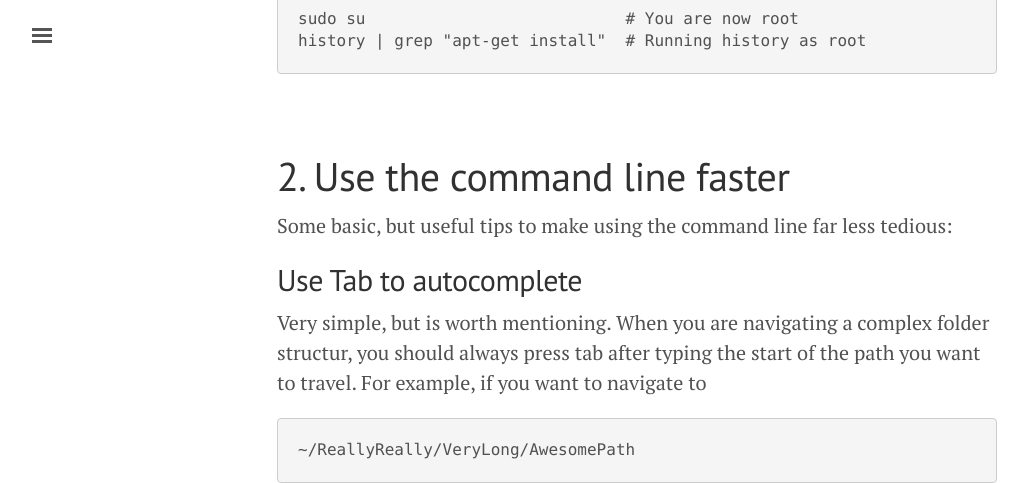
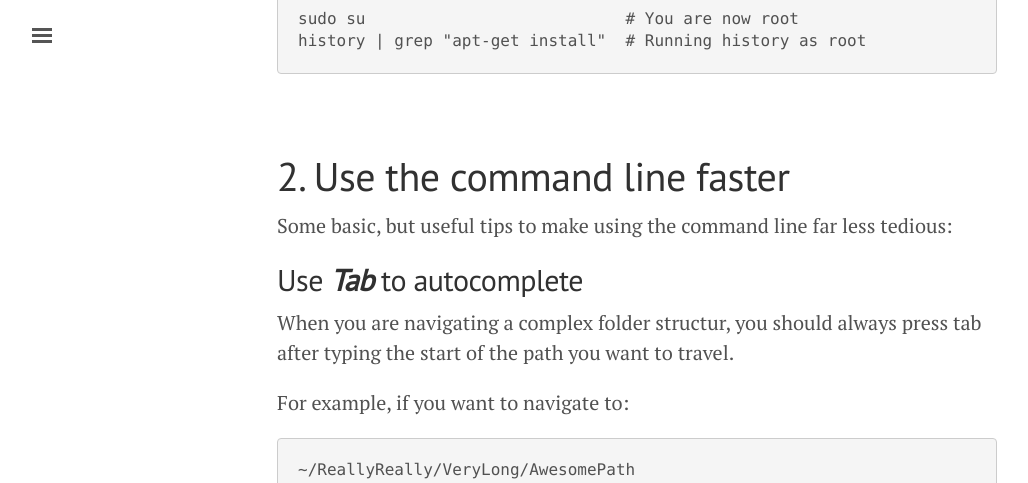
Before and after one commit to JohannesMP/com.johannesmp.blog, a Jekyll site: the page built from _posts/2017-02-12-Quick-SSH-Workflow-tips.md, in a window 1280 px wide and 1400 px high, scrolled down 1917 px, cut to the strip 0-483 px from the top of the window. Shown: the whole strip, without its empty margins (3-1031 px from the left). Built offline with Jekyll 4.4.1, drawn with Linux system fonts in a browser that asks for light colours; nearby versions of some CDN libraries; comment, search, counter and statistics services are not loaded; some of the changed text lies outside the part shown.

Commit message:
Updated 2017-02-12-Quick-SSH-Workflow-tips.md

`````diff
--- a/_posts/2017-02-12-Quick-SSH-Workflow-tips.md
+++ b/_posts/2017-02-12-Quick-SSH-Workflow-tips.md
@@ -61,19 +61,23 @@
 
 Some basic, but useful tips to make using the command line far less tedious:
 
-## Use Tab to autocomplete
+## Use _**Tab**_ to autocomplete
 
-Very simple, but is worth mentioning. When you are navigating a complex folder structur, you should always press tab after typing the start of the path you want to travel. For example, if you want to navigate to
+When you are navigating a complex folder structur, you should always press tab after typing the start of the path you want to travel.
+
+For example, if you want to navigate to:
 
 ````
 ~/ReallyReally/VeryLong/AwesomePath
 ````
-You can do so by typing `cd ~/R` _**TAB**_ `V` _**TAB**_ `A` _**TAB**_:
+You can do so easily by typing `cd ~/R` _**Tab**_ `V` _**Tab**_ `A` _**Tab**_:
 ![](http://i.imgur.com/ex1NMoE.gif)
 
 Assuming that at each level the name of the directory is unique. Each time you hit path, the console would attempt to auto-complete as much of the path as possible.
 
-If you had both `~/ReallyReally` and `~/ReallySorta` then typing `~/R`_**TAB**_ would autocomplete to where the two names differ, at which point typing either `R` _**TAB**_ or `S` _**TAB**_ would complete that directory name. This is different from the behavior of the windows commandline, which completes the whole first name, and each tab cycles to the next option.
+If you had both `~/ReallyReally` and `~/ReallySorta` then typing `~/R` _**Tab**_ would autocomplete to where the two names differ, at which point typing either `R` _**Tab**_ or `S` _**Tab**_ would complete that directory name. When it stops you can hit tab again to see all possible options.
+
+This is different from the behavior of the Windows commandline, which auto-completes the first option, and each tab cycles to the next option.
 
 ## Use _**!!**_, _**!$**_ and _**!!:n**_ to quickly repeat commands
 
`````
